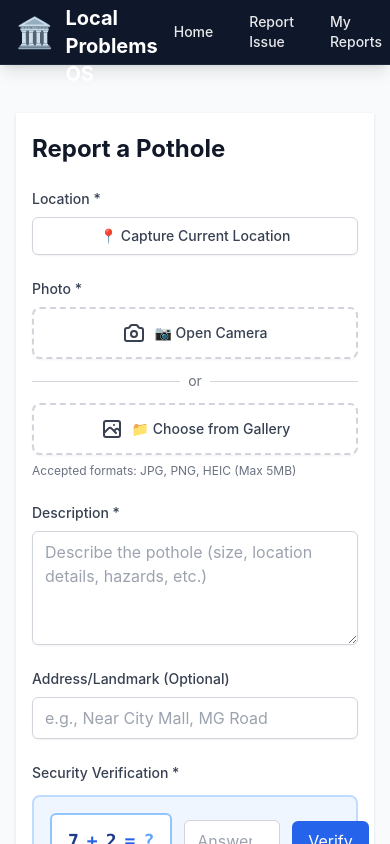
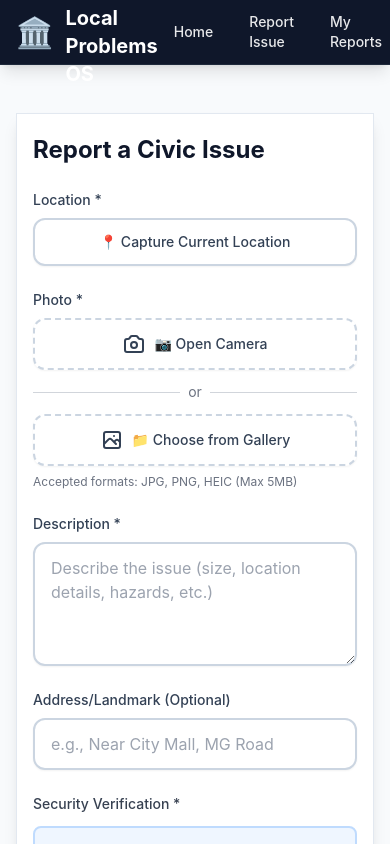
Before and after one commit to sehaj007saini/IssueTracker, a React (Vite) app in the folder frontend/: page /report in a window 390 px wide. Shown: the top 844 px of the page. Built offline with nearby package versions, Linux system fonts and the light colour scheme; no server answers.

Commit message:
UI Redesign: Updated ReportIssuePage with professional government colors

```diff
--- a/frontend/src/pages/citizen/ReportIssuePage.tsx
+++ b/frontend/src/pages/citizen/ReportIssuePage.tsx
@@ -240,7 +240,7 @@ export default function ReportIssuePage() {
   }
 
   return (
-    <div className="min-h-screen bg-gray-50">
+    <div className="min-h-screen bg-navy-50 dark:bg-navy-950">
       <Header />
 
       {/* Validation Modal */}
@@ -253,26 +253,26 @@ export default function ReportIssuePage() {
       )}
 
       <main className="max-w-3xl mx-auto px-4 sm:px-6 lg:px-8 py-12">
-        <div className="bg-white shadow sm:rounded-lg">
+        <div className="bg-white dark:bg-navy-800 shadow-lg sm:rounded-xl border border-navy-200 dark:border-navy-700">
           <div className="px-4 py-5 sm:p-6">
-            <h1 className="text-2xl font-bold text-gray-900 mb-6">
-              Report a Pothole
+            <h1 className="text-2xl font-bold text-navy-900 dark:text-white mb-6">
+              Report a Civic Issue
             </h1>
 
             {error && (
-              <div className="mb-4 bg-red-50 border border-red-200 text-red-700 px-4 py-3 rounded">
+              <div className="mb-4 bg-danger-50 dark:bg-danger-900/20 border border-danger-200 dark:border-danger-800 text-danger-700 dark:text-danger-300 px-4 py-3 rounded-xl">
                 {error}
               </div>
             )}
 
             <form onSubmit={handleSubmit} className="space-y-6">
               <div>
-                <label className="block text-sm font-medium text-gray-700 mb-2">
+                <label className="block text-sm font-medium text-navy-700 dark:text-navy-300 mb-2">
                   Location *
                 </label>
                 {location ? (
-                  <div className="bg-green-50 border border-green-200 rounded-md p-4">
-                    <p className="text-sm text-green-800">
+                  <div className="bg-success-50 dark:bg-success-900/20 border border-success-200 dark:border-success-800 rounded-xl p-4">
+                    <p className="text-sm text-success-800 dark:text-success-300">
                       ✓ Location captured: {location.lat.toFixed(6)}, {location.lng.toFixed(6)}
                     </p>
                   </div>
@@ -281,7 +281,7 @@ export default function ReportIssuePage() {
                     type="button"
                     onClick={getLocation}
                     disabled={isLoadingLocation}
-                    className="w-full flex justify-center py-2 px-4 border border-gray-300 rounded-md shadow-sm text-sm font-medium text-gray-700 bg-white hover:bg-gray-50 focus:outline-none focus:ring-2 focus:ring-offset-2 focus:ring-primary-500 disabled:opacity-50"
+                    className="w-full flex justify-center py-3 px-4 border-2 border-navy-300 dark:border-navy-600 rounded-xl shadow-sm text-sm font-medium text-navy-700 dark:text-navy-300 bg-white dark:bg-navy-700 hover:bg-navy-50 dark:hover:bg-navy-600 focus:outline-none focus:ring-2 focus:ring-offset-2 focus:ring-royal-500 disabled:opacity-50"
                   >
                     {isLoadingLocation ? 'Getting location...' : '📍 Capture Current Location'}
                   </button>
@@ -289,7 +289,7 @@ export default function ReportIssuePage() {
               </div>
 
               <div>
-                <label className="block text-sm font-medium text-gray-700 mb-2">
+                <label className="block text-sm font-medium text-navy-700 dark:text-navy-300 mb-2">
                   Photo *
                 </label>
 
@@ -298,7 +298,7 @@ export default function ReportIssuePage() {
                     <button
                       type="button"
                       onClick={startCamera}
-                      className="w-full flex items-center justify-center py-3 px-4 border-2 border-dashed border-gray-300 rounded-lg shadow-sm text-sm font-medium text-gray-700 bg-white hover:bg-gray-50 focus:outline-none focus:ring-2 focus:ring-offset-2 focus:ring-primary-500"
+                      className="w-full flex items-center justify-center py-3 px-4 border-2 border-dashed border-navy-300 dark:border-navy-600 rounded-xl shadow-sm text-sm font-medium text-navy-700 dark:text-navy-300 bg-white dark:bg-navy-700 hover:bg-navy-50 dark:hover:bg-navy-600 focus:outline-none focus:ring-2 focus:ring-offset-2 focus:ring-royal-500"
                     >
                       <svg className="w-6 h-6 mr-2" fill="none" stroke="currentColor" viewBox="0 0 24 24">
                         <path strokeLinecap="round" strokeLinejoin="round" strokeWidth={2} d="M3 9a2 2 0 012-2h.93a2 2 0 001.664-.89l.812-1.22A2 2 0 0110.07 4h3.86a2 2 0 011.664.89l.812 1.22A2 2 0 0018.07 7H19a2 2 0 012 2v9a2 2 0 01-2 2H5a2 2 0 01-2-2V9z" />
@@ -318,7 +318,7 @@ export default function ReportIssuePage() {
 
                     <label
                       htmlFor="photo"
-                      className="w-full flex items-center justify-center py-3 px-4 border-2 border-dashed border-gray-300 rounded-lg shadow-sm text-sm font-medium text-gray-700 bg-white hover:bg-gray-50 cursor-pointer focus:outline-none focus:ring-2 focus:ring-offset-2 focus:ring-primary-500"
+                      className="w-full flex items-center justify-center py-3 px-4 border-2 border-dashed border-navy-300 dark:border-navy-600 rounded-xl shadow-sm text-sm font-medium text-navy-700 dark:text-navy-300 bg-white dark:bg-navy-700 hover:bg-navy-50 dark:hover:bg-navy-600 cursor-pointer focus:outline-none focus:ring-2 focus:ring-offset-2 focus:ring-royal-500"
                     >
                       <svg className="w-6 h-6 mr-2" fill="none" stroke="currentColor" viewBox="0 0 24 24">
                         <path strokeLinecap="round" strokeLinejoin="round" strokeWidth={2} d="M4 16l4.586-4.586a2 2 0 012.828 0L16 16m-2-2l1.586-1.586a2 2 0 012.828 0L20 14m-6-6h.01M6 20h12a2 2 0 002-2V6a2 2 0 00-2-2H6a2 2 0 00-2 2v12a2 2 0 002 2z" />
@@ -351,14 +351,14 @@ export default function ReportIssuePage() {
                       <button
                         type="button"
                         onClick={capturePhoto}
-                        className="flex-1 py-3 px-4 border border-transparent rounded-md shadow-sm text-sm font-medium text-white bg-primary-600 hover:bg-primary-700 focus:outline-none focus:ring-2 focus:ring-offset-2 focus:ring-primary-500"
+                        className="flex-1 py-3 px-4 border border-transparent rounded-xl shadow-md text-sm font-medium text-white bg-royal-600 hover:bg-royal-700 focus:outline-none focus:ring-2 focus:ring-offset-2 focus:ring-royal-500 transition-all"
                       >
                         📸 Capture Photo
                       </button>
                       <button
                         type="button"
                         onClick={stopCamera}
-                        className="flex-1 py-3 px-4 border border-gray-300 rounded-md shadow-sm text-sm font-medium text-gray-700 bg-white hover:bg-gray-50 focus:outline-none focus:ring-2 focus:ring-offset-2 focus:ring-gray-500"
+                        className="flex-1 py-3 px-4 border-2 border-navy-300 dark:border-navy-600 rounded-xl shadow-sm text-sm font-medium text-navy-700 dark:text-navy-300 bg-white dark:bg-navy-700 hover:bg-navy-50 dark:hover:bg-navy-600 focus:outline-none focus:ring-2 focus:ring-offset-2 focus:ring-navy-500 transition-all"
                       >
                         ✕ Cancel
                       </button>
@@ -400,7 +400,7 @@ export default function ReportIssuePage() {
               </div>
 
               <div>
-                <label htmlFor="description" className="block text-sm font-medium text-gray-700 mb-2">
+                <label htmlFor="description" className="block text-sm font-medium text-navy-700 dark:text-navy-300 mb-2">
                   Description *
                 </label>
                 <textarea
@@ -409,13 +409,13 @@ export default function ReportIssuePage() {
                   required
                   value={formData.description}
                   onChange={(e) => setFormData({ ...formData, description: e.target.value })}
-                  placeholder="Describe the pothole (size, location details, hazards, etc.)"
-                  className="block w-full px-3 py-2 border border-gray-300 rounded-md shadow-sm focus:outline-none focus:ring-primary-500 focus:border-primary-500"
+                  placeholder="Describe the issue (size, location details, hazards, etc.)"
+                  className="block w-full px-4 py-3 border-2 border-navy-300 dark:border-navy-600 rounded-xl shadow-sm focus:outline-none focus:ring-2 focus:ring-royal-500 focus:border-transparent bg-white dark:bg-navy-700 text-navy-900 dark:text-white transition-all"
                 />
               </div>
 
               <div>
-                <label htmlFor="address" className="block text-sm font-medium text-gray-700 mb-2">
+                <label htmlFor="address" className="block text-sm font-medium text-navy-700 dark:text-navy-300 mb-2">
                   Address/Landmark (Optional)
                 </label>
                 <input
@@ -424,7 +424,7 @@ export default function ReportIssuePage() {
                   value={formData.address}
                   onChange={(e) => setFormData({ ...formData, address: e.target.value })}
                   placeholder="e.g., Near City Mall, MG Road"
-                  className="block w-full px-3 py-2 border border-gray-300 rounded-md shadow-sm focus:outline-none focus:ring-primary-500 focus:border-primary-500"
+                  className="block w-full px-4 py-3 border-2 border-navy-300 dark:border-navy-600 rounded-xl shadow-sm focus:outline-none focus:ring-2 focus:ring-royal-500 focus:border-transparent bg-white dark:bg-navy-700 text-navy-900 dark:text-white transition-all"
                 />
               </div>
 
@@ -437,14 +437,14 @@ export default function ReportIssuePage() {
                 <button
                   type="button"
                   onClick={() => navigate('/')}
-                  className="flex-1 py-2 px-4 border border-gray-300 rounded-md shadow-sm text-sm font-medium text-gray-700 bg-white hover:bg-gray-50 focus:outline-none focus:ring-2 focus:ring-offset-2 focus:ring-primary-500"
+                  className="flex-1 py-3 px-4 border-2 border-navy-300 dark:border-navy-600 rounded-xl shadow-sm text-sm font-medium text-navy-700 dark:text-navy-300 bg-white dark:bg-navy-700 hover:bg-navy-50 dark:hover:bg-navy-600 focus:outline-none focus:ring-2 focus:ring-offset-2 focus:ring-navy-500 transition-all"
                 >
                   Cancel
                 </button>
                 <button
                   type="submit"
                   disabled={isValidating || isSubmitting || !location || !formData.photo || formData.description.length < 20 || !isCaptchaVerified}
-                  className="flex-1 py-2 px-4 border border-transparent rounded-md shadow-sm text-sm font-medium text-white bg-primary-600 hover:bg-primary-700 focus:outline-none focus:ring-2 focus:ring-offset-2 focus:ring-primary-500 disabled:opacity-50 disabled:cursor-not-allowed"
+                  className="flex-1 py-3 px-4 border border-transparent rounded-xl shadow-lg text-sm font-medium text-white bg-royal-600 hover:bg-royal-700 focus:outline-none focus:ring-2 focus:ring-offset-2 focus:ring-royal-500 disabled:opacity-50 disabled:cursor-not-allowed transition-all transform hover:scale-105"
                 >
                   {isValidating ? (
                     <>
```
